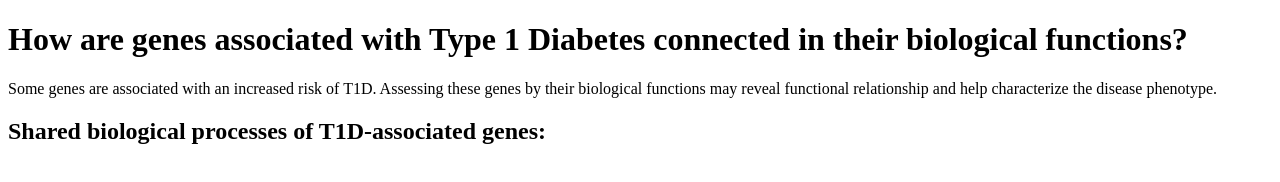
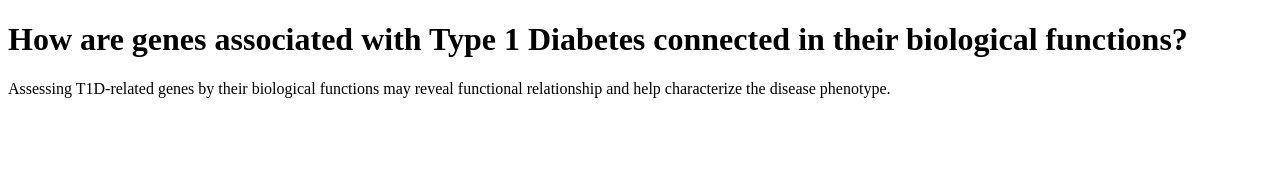
Before and after one commit to rafael-ll/PRA3006-Programming-in-the-Life-Sciences, a plain HTML site: page index.html in a window 1280 px wide. Drawn offline with nearby package versions, Linux system fonts and the light colour scheme; no server answers.

Commit message:
Update title and paragraph text in index.html

```diff
--- a/index.html
+++ b/index.html
@@ -3,15 +3,13 @@
 
 <head>
     <meta charset="UTF-8">
-    <title>Type 1 Diabetes Genes</title>
+    <title>Network of shared biological processes between T1D-associated genes</title>
 </head>
 
 <body>
     <h1>How are genes associated with Type 1 Diabetes connected in their biological functions?</h1>
 
-    <p>Some genes are associated with an increased risk of T1D. Assessing these genes by their biological functions may reveal functional relationship and help characterize the disease phenotype.</p>
-
-    <h2>Shared biological processes of T1D-associated genes:</h2>
+    <p>Assessing T1D-related genes by their biological functions may reveal functional relationship and help characterize the disease phenotype.</p>
 
     <div id="network"></div>
 
```
